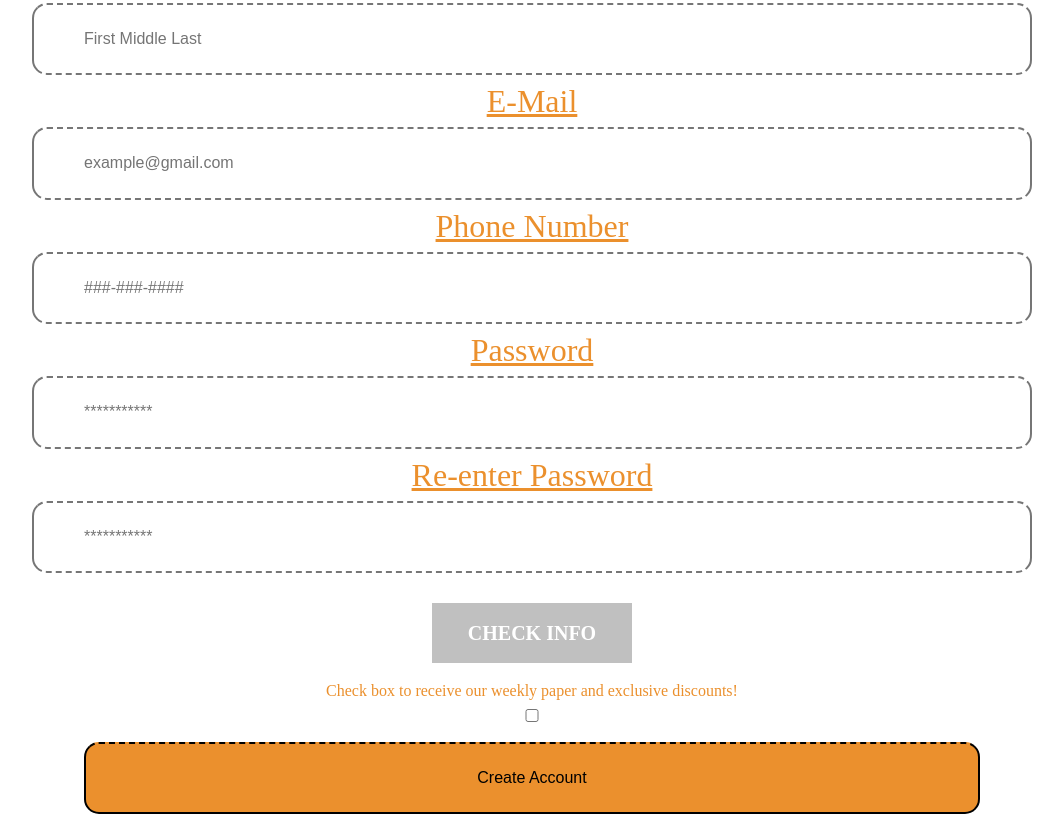
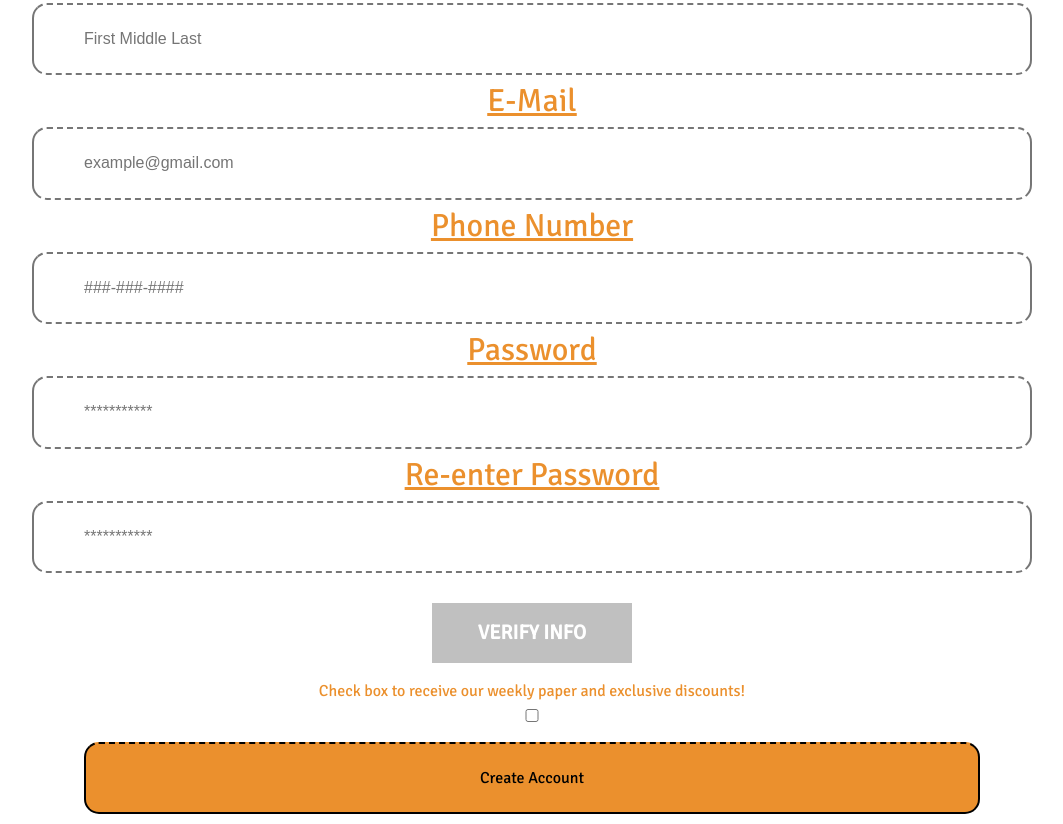
Before and after one commit to ITMD362-dportales/Project-1, a plain HTML site: page index.html in a window 1280 px wide. Shown: the part 406-1230 px from the top of the page, without its empty margins (108-1171 px from the left). Drawn offline with Linux system fonts and the light colour scheme.

Commit message:
font stack + imported font

```diff
--- a/css/style.css
+++ b/css/style.css
@@ -3,6 +3,7 @@ Modular scale
 */
 
 body {
+  font-family: 'Signika', arial;
   text-align: center;
   color: #0dbc78;
 }
@@ -40,6 +41,7 @@ input {
 }
 
 input[type=submit] {
+  font-family: 'Signika', arial;
   text-align: center;
   border-bottom-style: solid;
   background-color: #0dbc78;
--- a/index.html
+++ b/index.html
@@ -6,6 +6,7 @@
   <meta name="viewport" content="width=device-width,initial-scale=1.0,shrink-to-fit=no" />
   <link rel="stylesheet" media="screen" href="css/reset.css" />
   <link rel="stylesheet" media="screen" href="css/style.css" />
+  <link href='https://fonts.googleapis.com/css?family=Signika' rel='stylesheet'>
   <script async src="js/script.js"></script>
 </head>
 
@@ -40,7 +41,7 @@
     </ul>
 
     <!-- java button to check  info and show info -->
-    <div id="entrybutton">CHECK INFO</div>
+    <div id="entrybutton">VERIFY INFO</div>
 
     <h3>Check box to receive our weekly paper and exclusive discounts!</h3>
     <input type="checkbox" name="agree">
```
